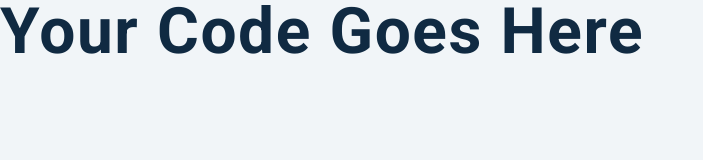
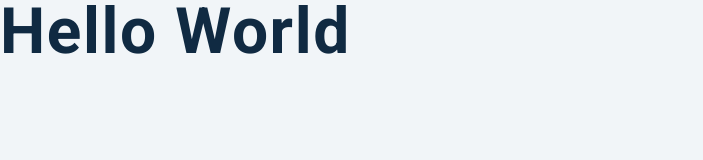
Before and after one commit to Osama156/Counter, a plain HTML site: page index.html in a window 1280 px wide. Shown: the whole page, without its empty margins (0-703 px from the left). Drawn offline with Linux system fonts and the light colour scheme.

Commit message:
checking commit

```diff
--- a/index.html
+++ b/index.html
@@ -9,7 +9,7 @@
     <link rel="stylesheet" href="styles.css" />
   </head>
   <body>
-    <h1>your code goes here</h1>
+    <h1>Hello World</h1>
     <!-- javascript -->
     <script src="app.js"></script>
   </body>
```
